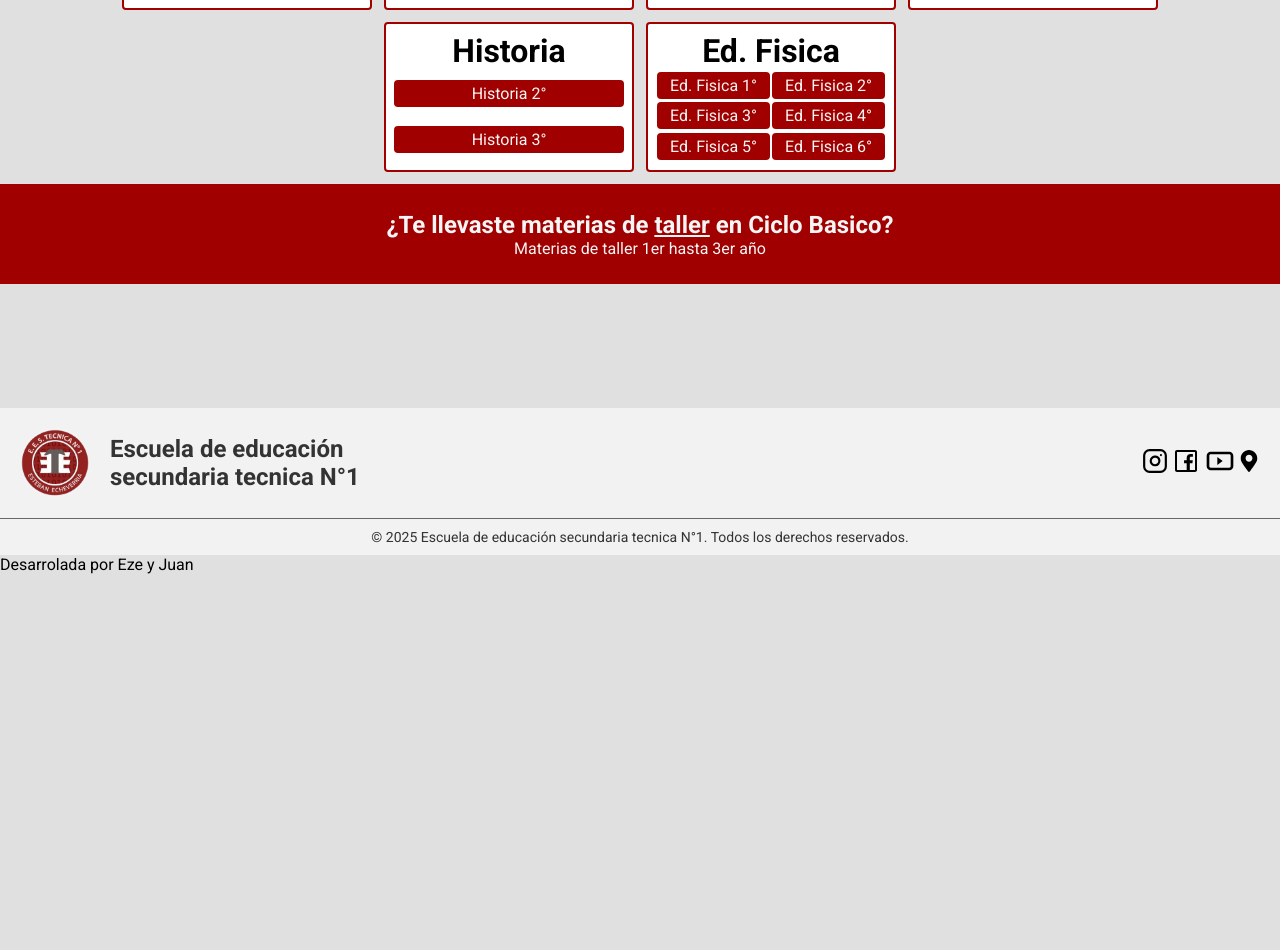
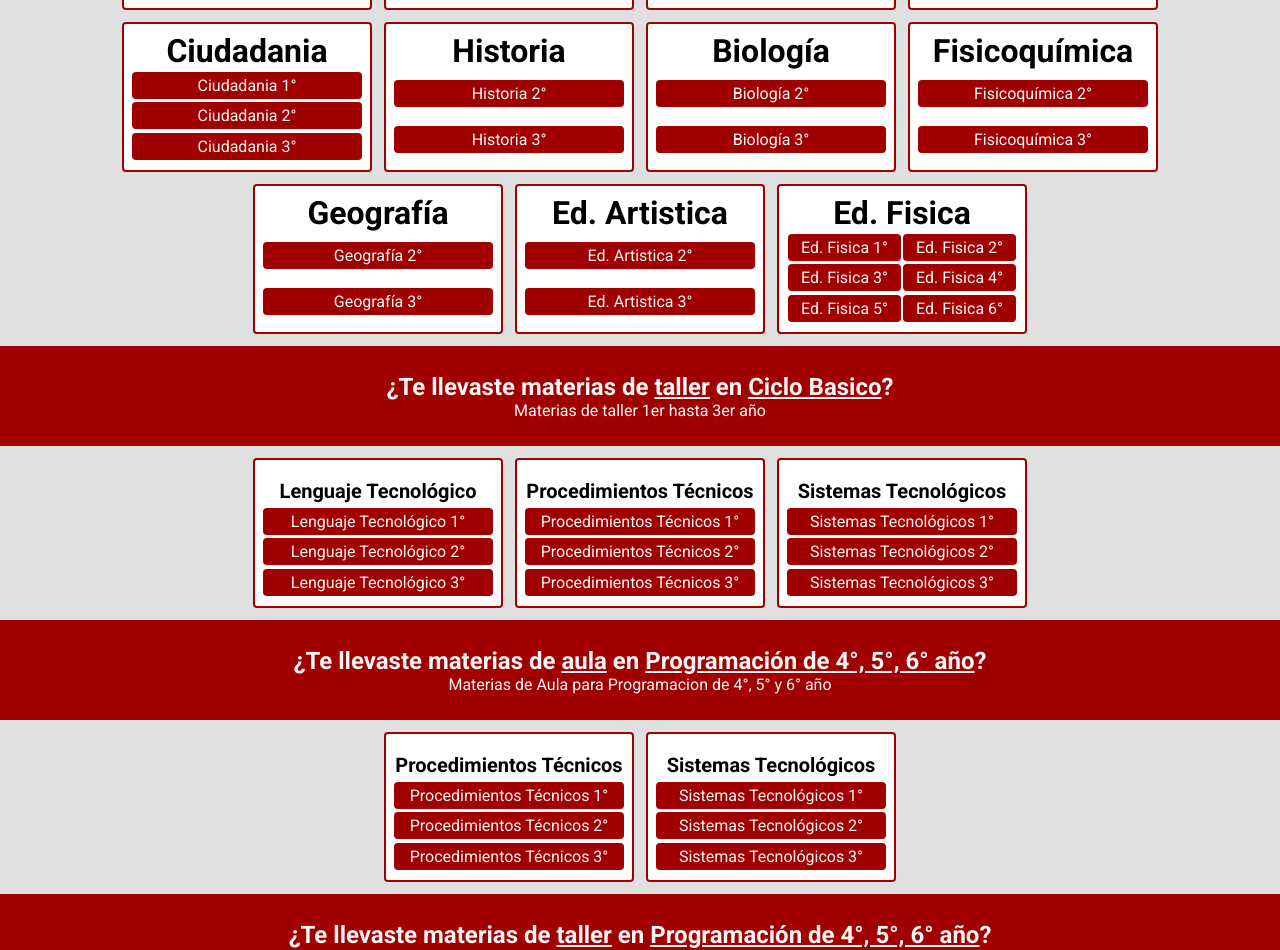
Before and after one commit to Juanerros/new-site, a React (Vite) app: page /previas in a window 1280 px wide. Shown: the part 522-1472 px from the top of the page. Before the commit the page ends 1096 px from the top, so only its background shows below. Built offline with nearby package versions, Linux system fonts and the light colour scheme.

Commit message:
falta información todavia :/

```diff
--- a/src/pages/Previous.jsx
+++ b/src/pages/Previous.jsx
@@ -15,7 +15,7 @@ export default function Previous() {
         </div>
       </div>
       <div className="div-previas">
-        <h2>¿Te llevaste materias de <span>aula</span> en Ciclo Basico?</h2>
+        <h2>¿Te llevaste materias de <span>aula</span> en <span>Ciclo Basico</span>?</h2>
         <p>Materias de aula 1er hasta 3er año</p>
       </div>
       <div className="contenedor-previas">
@@ -48,10 +48,46 @@ export default function Previous() {
           </div>
         </div>
         <div className='previa'>
+          <h1>Ciudadania</h1>
+          <div className='materias'>
+            <a href=""><span>Ciudadania 1°</span></a>
+            <a href=""><span>Ciudadania 2°</span></a>
+            <a href=""><span>Ciudadania 3°</span></a>
+          </div>
+        </div>
+        <div className='previa'>
           <h1> Historia </h1>
           <div className='materias'>
             <a href=""><span> Historia 2°</span></a>
             <a href=""><span> Historia 3°</span></a>
+          </div>
+        </div>
+        <div className='previa'>
+          <h1> Biología </h1>
+          <div className='materias'>
+            <a href=""><span> Biología 2°</span></a>
+            <a href=""><span> Biología 3°</span></a>
+          </div>
+        </div>
+        <div className='previa'>
+          <h1> Fisicoquímica </h1>
+          <div className='materias'>
+            <a href=""><span> Fisicoquímica 2°</span></a>
+            <a href=""><span> Fisicoquímica 3°</span></a>
+          </div>
+        </div>
+        <div className='previa'>
+          <h1> Geografía </h1>
+          <div className='materias'>
+            <a href=""><span> Geografía 2°</span></a>
+            <a href=""><span> Geografía 3°</span></a>
+          </div>
+        </div>
+        <div className='previa'>
+          <h1> Ed. Artistica </h1>
+          <div className='materias'>
+            <a href=""><span> Ed. Artistica 2°</span></a>
+            <a href=""><span> Ed. Artistica 3°</span></a>
           </div>
         </div>
         <div className='previa-edfisica'>
@@ -65,9 +101,71 @@ export default function Previous() {
             <a href=""><span> Ed. Fisica 6°</span></a>
           </div>
         </div>
-        <div className="div-previas">
-          <h2>¿Te llevaste materias de <span>taller</span> en Ciclo Basico?</h2>
-          <p>Materias de taller 1er hasta 3er año</p>
+      </div>
+      <div className="div-previas">
+        <h2>¿Te llevaste materias de <span>taller</span> en <span>Ciclo Basico</span>?</h2>
+        <p>Materias de taller 1er hasta 3er año</p>
+      </div>
+      <div className="contenedor-previas">
+        <div className='previa'>
+          <h1><span className='minimizar'>Lenguaje Tecnológico</span></h1>
+          <div className='materias'>
+            <a href=""><span>Lenguaje Tecnológico 1°</span></a>
+            <a href=""><span>Lenguaje Tecnológico 2°</span></a>
+            <a href=""><span>Lenguaje Tecnológico 3°</span></a>
+          </div>
+        </div>
+        <div className='previa'>
+          <h1><span className='minimizar'>Procedimientos Técnicos</span></h1>
+          <div className='materias'>
+            <a href=""><span>Procedimientos Técnicos 1°</span></a>
+            <a href=""><span>Procedimientos Técnicos 2°</span></a>
+            <a href=""><span>Procedimientos Técnicos 3°</span></a>
+          </div>
+        </div>
+        <div className='previa'>
+          <h1><span className='minimizar'>Sistemas Tecnológicos</span></h1>
+          <div className='materias'>
+            <a href=""><span>Sistemas Tecnológicos 1°</span></a>
+            <a href=""><span>Sistemas Tecnológicos 2°</span></a>
+            <a href=""><span>Sistemas Tecnológicos 3°</span></a>
+          </div>
+        </div>
+      </div>
+      <div className="div-previas">
+        <h2>¿Te llevaste materias de <span>aula</span> en <span>Programación de 4°, 5°, 6° año</span>?</h2>
+        <p>Materias de Aula para Programacion de 4°, 5° y 6° año</p>
+      </div>
+      <div className="contenedor-previas">
+        <div className='previa'>
+          <h1><span className='minimizar'>Procedimientos Técnicos</span></h1>
+          <div className='materias'>
+            <a href=""><span>Procedimientos Técnicos 1°</span></a>
+            <a href=""><span>Procedimientos Técnicos 2°</span></a>
+            <a href=""><span>Procedimientos Técnicos 3°</span></a>
+          </div>
+        </div>
+        <div className='previa'>
+          <h1><span className='minimizar'>Sistemas Tecnológicos</span></h1>
+          <div className='materias'>
+            <a href=""><span>Sistemas Tecnológicos 1°</span></a>
+            <a href=""><span>Sistemas Tecnológicos 2°</span></a>
+            <a href=""><span>Sistemas Tecnológicos 3°</span></a>
+          </div>
+        </div>
+      </div>
+      <div className="div-previas">
+        <h2>¿Te llevaste materias de <span>taller</span> en <span>Programación de 4°, 5°, 6° año</span>?</h2>
+        <p>Materias de Taller para Programacion de 4°, 5° y 6° año</p>
+      </div>
+      <div className="contenedor-previas">
+        <div className='previa'>
+          <h1>Programación</h1>
+          <div className='materias'>
+            <a href=""><span>Programación I (4° año)</span></a>
+            <a href=""><span>Programación II (5° año)</span></a>
+            <a href=""><span>Programación III (6° año)</span></a>
+          </div>
         </div>
       </div>
     </>
--- a/src/pages/css/previous.css
+++ b/src/pages/css/previous.css
@@ -10,6 +10,7 @@
     text-align: center;
     gap: 12px;
     margin-top: 12px;
+    margin-bottom: 12px;
 }
 
 .div-previas {
@@ -38,6 +39,9 @@
     border: 2px solid var(--secundary-color);
     padding: 8px;
     border-radius: 4px;
+}
+.previa .minimizar {
+    font-size: 20px;
 }
 
 .materias {
```
